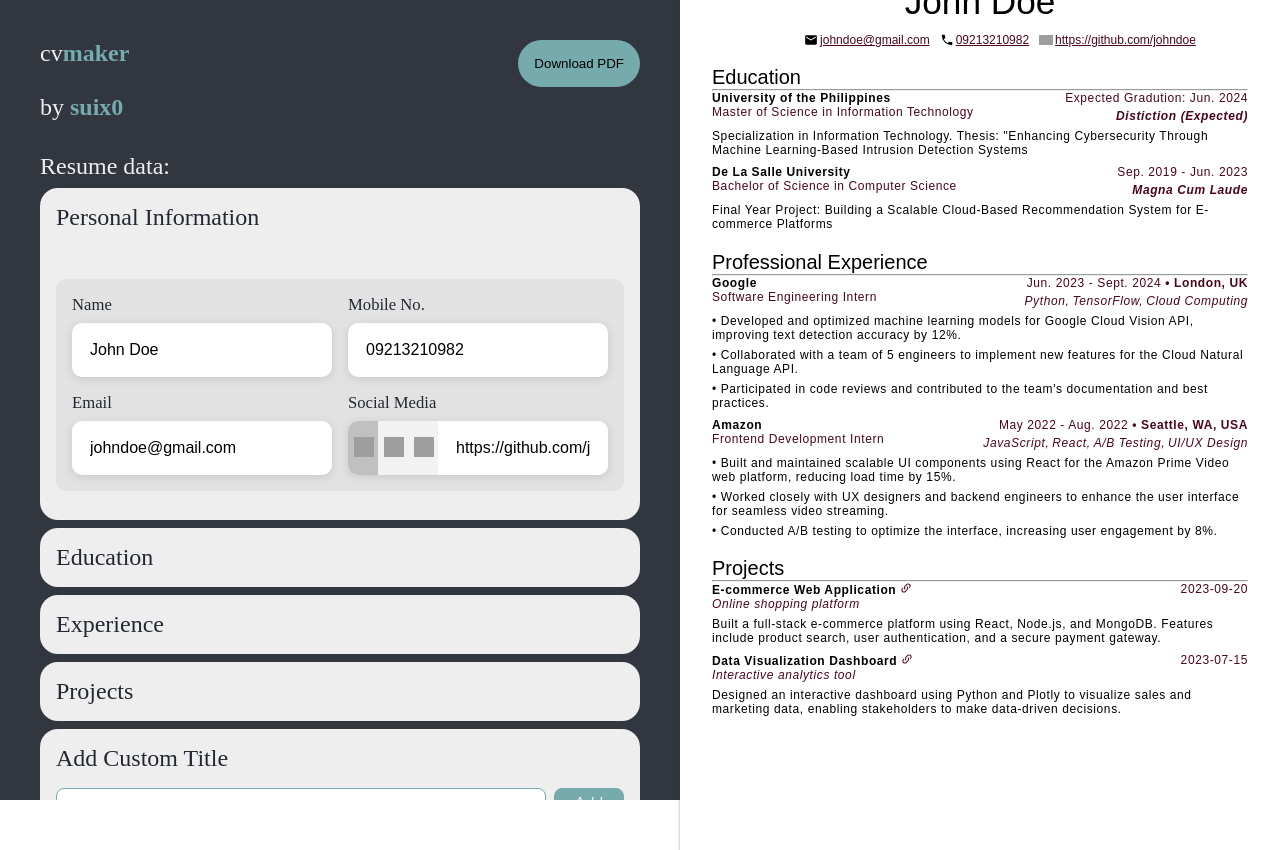
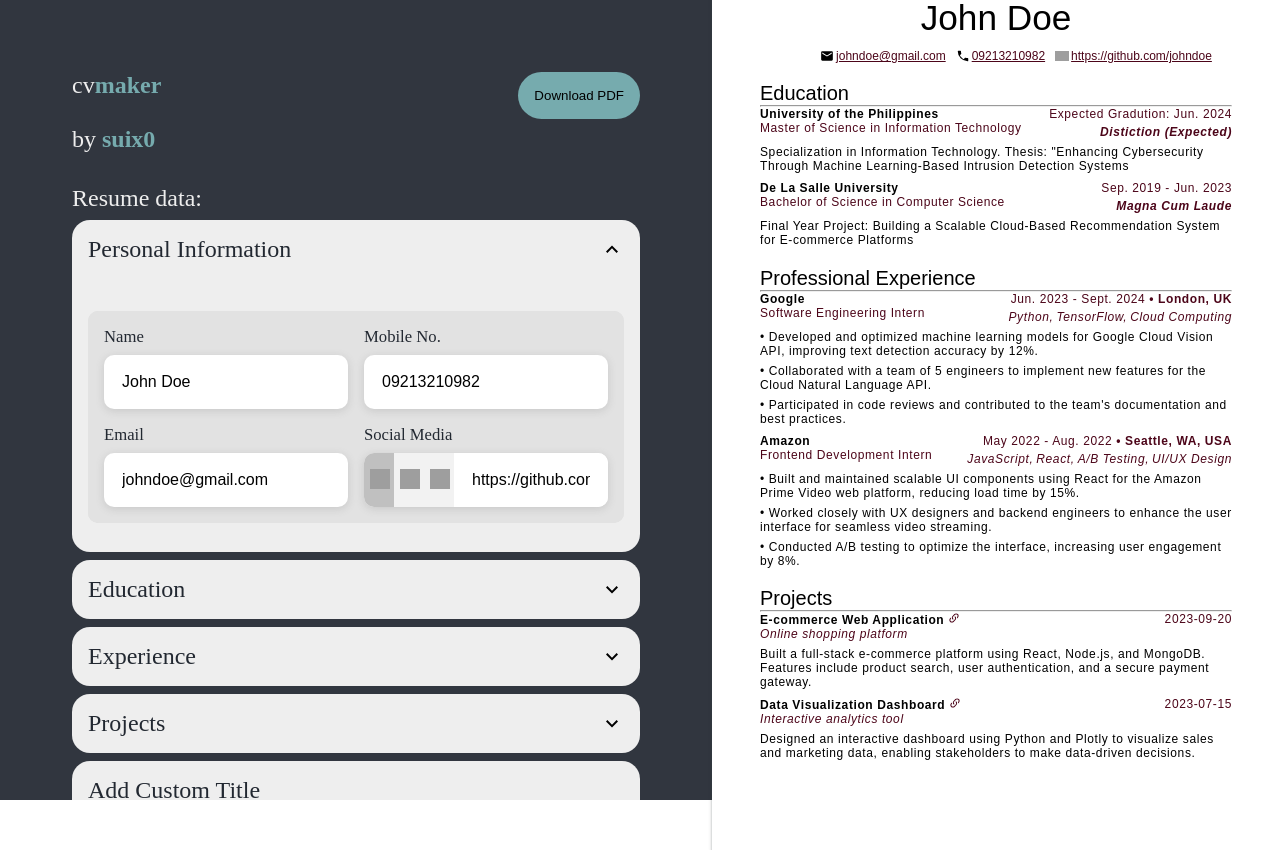
Before and after one commit to suix0/cvmaker, a React (Vite) app: page / in a window 1280 px wide. Built offline with nearby package versions, Linux system fonts and the light colour scheme; grey boxes are pictures that could not be loaded.

Commit message:
added accordion interactive guide symbol with transition

```diff
--- a/src/App.css
+++ b/src/App.css
@@ -50,10 +50,11 @@ img {
 .cvInput {
   display: flex;
   flex-direction: column;
-  padding: 2.5rem;
+  padding: 4.5rem;
   gap: 2rem;
   color: var(--fourth-clr);
-  overflow: auto;
+  overflow: scroll;
+  overflow-x: hidden;
   background-color: var(--second-clr);
 }
 
@@ -135,7 +136,7 @@ img {
   padding: 1rem;
   background-color: #e2e2e2;
   border-radius: 10px;
-  gap: 1rem;
+  gap: 0.5rem;
 }
 
 .personalDiv {
@@ -171,12 +172,10 @@ img {
   margin: 0 !important;
   padding: 0 !important;
   opacity: 0;
-  transform: rotateX(90deg) translateY(100px);
+  transform: translateY(100px);
   transition:
-    height 0.2s ease,
-    margin-top 0.2s ease,
     opacity,
-    transform 0.3s ease;
+    transform 0.2s ease;
 }
 
 .personalDiv.visible,
@@ -185,12 +184,10 @@ img {
   margin-top: 3rem;
   opacity: 1;
   background-color: rgb(226, 226, 226);
-  transform: rotateX(0);
+  transform: translateY(0);
   transition:
-    height 0.2s ease,
-    margin-top 0.2s ease,
     opacity 0.1s ease,
-    transform 0.3s ease;
+    transform 0.2s ease;
 }
 
 .container {
@@ -407,7 +404,7 @@ textarea {
   visibility: hidden;
   padding: 0;
   margin: 0;
-  transform: rotateX(90deg);
+  transform: translateY(100px);
   transition:
     visibility,
     opacity 0.2s ease,
@@ -418,10 +415,10 @@ textarea {
 .forms.visible * {
   opacity: 1;
   visibility: visible;
-  transform: rotateX(0);
+  transform: translateY(0);
   transition:
-    visibility 0.2s,
-    opacity 0.4s ease,
+    visibility 0.1s,
+    opacity 0.2s ease,
     transform 0.2s ease;
 }
 
@@ -437,3 +434,15 @@ textarea {
   opacity: 0;
   visibility: hidden;
 }
+
+.arrow.down {
+  transform: rotate(180deg);
+  transition: transform 0.4s ease;
+  cursor: pointer;
+}
+
+.arrow.up {
+  transform: rotate(0deg);
+  transition: transform 0.4s ease;
+  cursor: pointer;
+}
--- a/src/Cv.css
+++ b/src/Cv.css
@@ -17,7 +17,7 @@
   gap: 1.2rem;
   flex-basis: 645px;
   height: 900px;
-  padding: 2rem 2rem;
+  padding: 3rem 3rem;
   box-shadow:
     rgba(60, 64, 67, 0.3) 0px 1px 2px 0px,
     rgba(60, 64, 67, 0.15) 0px 1px 3px 1px;
--- a/src/components/CvInput.jsx
+++ b/src/components/CvInput.jsx
@@ -359,7 +359,18 @@ function CustomSectionInformation(props) {
   return (
     <section onClick={props.onShow} className="outerSection">
       <div className="innerSectionsCustom">
-        <h1>{props.customSectionTitle}</h1>
+        <div style={{ display: "flex", justifyContent: "space-between" }}>
+          <h1>{props.customSectionTitle}</h1>
+          <svg
+            xmlns="http://www.w3.org/2000/svg"
+            viewBox="0 0 24 24"
+            style={{ width: "24px" }}
+            className={`arrow ${isActive ? "up" : "down"}`}
+          >
+            <title>chevron-up</title>
+            <path d="M7.41,15.41L12,10.83L16.59,15.41L18,14L12,8L6,14L7.41,15.41Z" />
+          </svg>
+        </div>
         <button
           data-custom-section-name={props.customSectionTitle}
           onClick={props.deleteHandler}
--- a/src/components/Education.jsx
+++ b/src/components/Education.jsx
@@ -109,9 +109,25 @@ function EducationInformation({
     setEducationCvDisplay(newEducationData);
   }
 
+  function cancelHandler(e) {
+    e.preventDefault();
+    setActiveEdit(null);
+  }
+
   return (
     <section onClick={onShow} className="outerSection">
-      <h1>Education</h1>
+      <div style={{ display: "flex", justifyContent: "space-between" }}>
+        <h1>Education</h1>
+        <svg
+          xmlns="http://www.w3.org/2000/svg"
+          viewBox="0 0 24 24"
+          style={{ width: "24px" }}
+          className={`arrow ${isActive ? "up" : "down"}`}
+        >
+          <title>chevron-up</title>
+          <path d="M7.41,15.41L12,10.83L16.59,15.41L18,14L12,8L6,14L7.41,15.41Z" />
+        </svg>
+      </div>
       <div className={`container ${isActive ? "visible" : "invisible"}`}>
         {initialEducationData.map((education) => (
           <EducationSection
@@ -124,7 +140,7 @@ function EducationInformation({
             index={education.id}
             isActiveEdit={activeEdit === education.id}
             onEdit={() => setActiveEdit(education.id)}
-            onCancel={() => setActiveEdit(null)}
+            onCancel={cancelHandler}
             deleteHandler={deleteEducationData}
             changeHandler={inputHandler}
             enterHandler={handleEnterPress}
@@ -134,7 +150,7 @@ function EducationInformation({
         ))}
         <form
           onSubmit={newDataSubmitHandler}
-          className={`forms ${activeEdit ? "visible" : "invisible"}`}
+          className={`forms ${isActive && activeEdit === 0 ? "visible" : "invisible"}`}
         >
           <p>Add Education</p>
           <div className="formContainer">
@@ -213,7 +229,7 @@ function EducationInformation({
           </div>
         </form>
         <div
-          className={`innerSections ${activeEdit ? "invisible" : "visible"}`}
+          className={`innerSections ${isActive && activeEdit === 0 ? "invisible" : "visible"}`}
         >
           <p>Add Education</p>
           <button onClick={() => setActiveEdit(0)} className="addBtn">
--- a/src/components/Experience.jsx
+++ b/src/components/Experience.jsx
@@ -228,7 +228,18 @@ function ExperienceInformation({
 
   return (
     <section onClick={onShow} className="outerSection">
+      <div style={{ display: "flex", justifyContent: "space-between" }}>
         <h1>Experience</h1>
+        <svg
+          xmlns="http://www.w3.org/2000/svg"
+          viewBox="0 0 24 24"
+          style={{ width: "24px" }}
+          className={`arrow ${isActive ? "up" : "down"}`}
+        >
+          <title>chevron-up</title>
+          <path d="M7.41,15.41L12,10.83L16.59,15.41L18,14L12,8L6,14L7.41,15.41Z" />
+        </svg>
+      </div>
       <div className={`container ${isActive ? "visible" : "invisible"}`}>
         {initialExperienceData.map((experience) => (
           <ExperienceSection
@@ -253,17 +264,9 @@ function ExperienceInformation({
             isActiveDisplay={isActive}
           ></ExperienceSection>
         ))}
-        {
-          <div className={`innerSections`}>
-            <p>Add Experience</p>
-            <button onClick={() => setActiveEdit(0)} className="addBtn">
-              <img src={add} alt="Pencil logo add button" />
-            </button>
-          </div>
-        }
-
-        {isActive && activeEdit === 0 && (
-          <form className="forms">
+        <form
+          className={`forms ${isActive && activeEdit === 0 ? "visible" : "invisible"}`}
+        >
           <div className="formContainer">
             <div>
               <label htmlFor="company">Company</label>
@@ -335,7 +338,7 @@ function ExperienceInformation({
 
           <div>
             <label htmlFor="skills">Skills</label>
-              <p className="skillsDiv">
+            <section className="skillsDiv">
               {newData.skillsArr.map((skill) => (
                 <div key={crypto.randomUUID()}>
                   <button onClick={removeSkillNewData} id={skill}>
@@ -354,7 +357,7 @@ function ExperienceInformation({
                 placeholder="Type a skill and press ENTER"
                 className="skills"
               />
-              </p>
+            </section>
           </div>
           <div className="addBtnContainer">
             <button onClick={() => setActiveEdit(null)}>Cancel</button>
@@ -363,7 +366,14 @@ function ExperienceInformation({
             </button>
           </div>
         </form>
-        )}
+        <div
+          className={`innerSections ${isActive && activeEdit === 0 ? "invisible" : "visible"}`}
+        >
+          <p>Add Experience</p>
+          <button onClick={() => setActiveEdit(0)} className="addBtn">
+            <img src={add} alt="Pencil logo add button" />
+          </button>
+        </div>
       </div>
     </section>
   );
@@ -372,8 +382,8 @@ function ExperienceInformation({
 function ExperienceSection(props) {
   return (
     <>
-      {props.isActive ? (
-        <form className="forms">
+      <form className={`forms ${props.isActive ? "visible" : "invisible"}`}>
+        <h4>Edit Experience</h4>
         <div className="formContainer">
           <div>
             <label htmlFor="company">Company</label>
@@ -448,7 +458,7 @@ function ExperienceSection(props) {
 
         <div>
           <label htmlFor="skills">Skills</label>
-            <p className="skillsDiv">
+          <section className="skillsDiv">
             {props.skillsArr.map((skills) => (
               <div
                 key={crypto.randomUUID()}
@@ -476,7 +486,7 @@ function ExperienceSection(props) {
               placeholder="Type a skill and press ENTER"
               className="skills"
             />
-            </p>
+          </section>
         </div>
         <div className="buttonsEdit">
           <button onClick={props.handleDelete} data-index={props.index}>
@@ -488,9 +498,8 @@ function ExperienceSection(props) {
           </p>
         </div>
       </form>
-      ) : (
       <div
-          className={`${props.index === 1 ? "innerSections1" : "innerSections"}`}
+        className={`${props.index === 1 ? "innerSections1" : "innerSections"} ${props.isActive ? "invisible" : "visible"}`}
       >
         <p>
           <span style={{ fontWeight: "bold" }}>{props.company} •</span>{" "}
@@ -500,7 +509,6 @@ function ExperienceSection(props) {
           <img src={edit} alt="Edit button image" />
         </button>
       </div>
-      )}
     </>
   );
 }
--- a/src/components/Personal.jsx
+++ b/src/components/Personal.jsx
@@ -64,7 +64,18 @@ export function PersonalInformation({
 }) {
   return (
     <section onClick={onShow} className="outerSection">
-      <h1>Personal Information</h1>
+      <div style={{ display: "flex", justifyContent: "space-between" }}>
+        <h1>Personal Information</h1>
+        <svg
+          xmlns="http://www.w3.org/2000/svg"
+          viewBox="0 0 24 24"
+          style={{ width: "24px" }}
+          className={`arrow ${isActive ? "up" : "down"}`}
+        >
+          <title>chevron-up</title>
+          <path d="M7.41,15.41L12,10.83L16.59,15.41L18,14L12,8L6,14L7.41,15.41Z" />
+        </svg>
+      </div>
       <div className={`personalDiv ${isActive ? "visible" : "invisible"}`}>
         <form className={`personalForm ${isActive ? "visible" : "invisible"}`}>
           <div>
--- a/src/components/Projects.jsx
+++ b/src/components/Projects.jsx
@@ -153,7 +153,18 @@ function ProjectsInformation({
 
   return (
     <section onClick={onShow} className="outerSection">
+      <div style={{ display: "flex", justifyContent: "space-between" }}>
         <h1>Projects</h1>
+        <svg
+          xmlns="http://www.w3.org/2000/svg"
+          viewBox="0 0 24 24"
+          style={{ width: "24px" }}
+          className={`arrow ${isActive ? "up" : "down"}`}
+        >
+          <title>chevron-up</title>
+          <path d="M7.41,15.41L12,10.83L16.59,15.41L18,14L12,8L6,14L7.41,15.41Z" />
+        </svg>
+      </div>
       <div className={`container ${isActive ? "visible" : "invisible"}`}>
         {initialProjectsData.map((projects) => (
           <ProjectSection
@@ -169,16 +180,9 @@ function ProjectsInformation({
             handleSave={saveEditToDisplay}
           ></ProjectSection>
         ))}
-        {isActive && (
-          <div className="innerSections">
-            <p>Add Project</p>
-            <button onClick={() => setActiveEdit(0)} className="addBtn">
-              <img src={add} alt="Pencil logo add button" />
-            </button>
-          </div>
-        )}
-        {isActive && activeEdit === 0 && (
-          <form className="forms">
+        <form
+          className={`forms ${isActive && activeEdit === 0 ? "visible" : "invisible"}`}
+        >
           <div className="formContainer">
             <div>
               <label htmlFor="projectName">Project Name</label>
@@ -250,7 +254,14 @@ function ProjectsInformation({
             <button onClick={addNewProjectsData}>Add</button>
           </div>
         </form>
-        )}
+        <div
+          className={`innerSections ${isActive && activeEdit === 0 ? "invisible" : "visible"}`}
+        >
+          <p>Add Project</p>
+          <button onClick={() => setActiveEdit(0)} className="addBtn">
+            <img src={add} alt="Pencil logo add button" />
+          </button>
+        </div>
       </div>
     </section>
   );
@@ -259,8 +270,7 @@ function ProjectsInformation({
 function ProjectSection(props) {
   return (
     <>
-      {props.isActive ? (
-        <form className="forms">
+      <form className={`forms ${props.isActive ? "visible" : "invisible"}`}>
         <div className="formContainer">
           <div>
             <label htmlFor="projectName">Project Name</label>
@@ -288,7 +298,6 @@ function ProjectSection(props) {
             />
           </div>
         </div>
-
         <div>
           <label htmlFor="description">Description</label>
           <textarea
@@ -305,7 +314,6 @@ function ProjectSection(props) {
             }}
           />
         </div>
-
         <div className="formContainer">
           <div>
             <label htmlFor="projectLink">Project Link</label>
@@ -343,8 +351,9 @@ function ProjectSection(props) {
           </p>
         </div>
       </form>
-      ) : (
-        <div className={props.index === 1 ? "innerSections1" : "innerSections"}>
+      <div
+        className={`${props.index === 1 ? "innerSections1" : "innerSections"} ${props.isActive ? "invisible" : "visible"}`}
+      >
         <p>
           <span style={{ fontWeight: "bold" }}>
             {props.projectObject.projectName} •{" "}
@@ -355,7 +364,6 @@ function ProjectSection(props) {
           <img src={edit} alt="Edit Button image" />
         </button>
       </div>
-      )}
     </>
   );
 }
```
Lines whose indentation alone changed are shown as unchanged.
